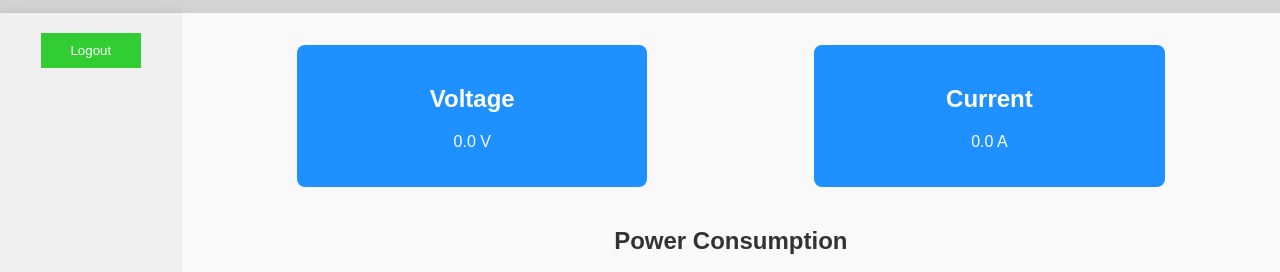
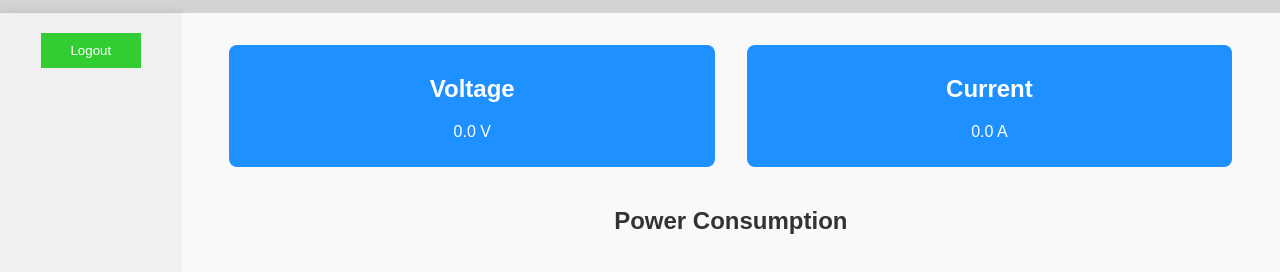
Before and after one commit to livindu/energymonitering, a plain HTML site: page dashboard.html in a window 1280 px wide. Shown: the part 139-411 px from the top of the page. Drawn offline with nearby package versions, Linux system fonts and the light colour scheme; no server answers.

Commit message:
Update styles.css

```diff
--- a/styles.css
+++ b/styles.css
@@ -125,8 +125,8 @@ main {
 .status-box {
     background-color: #1E90FF;
     color: white;
-    padding: 20px;
+    padding: 10px;
     border-radius: 8px;
     text-align: center;
-    width: 30%;
+    width: 45%;
 }
```
